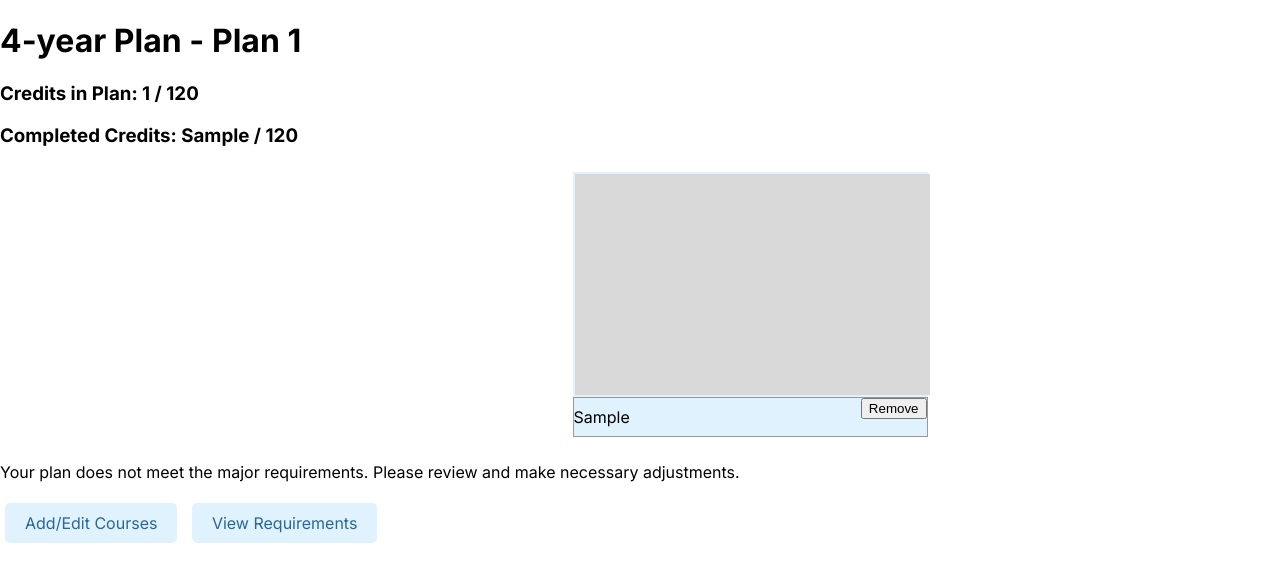
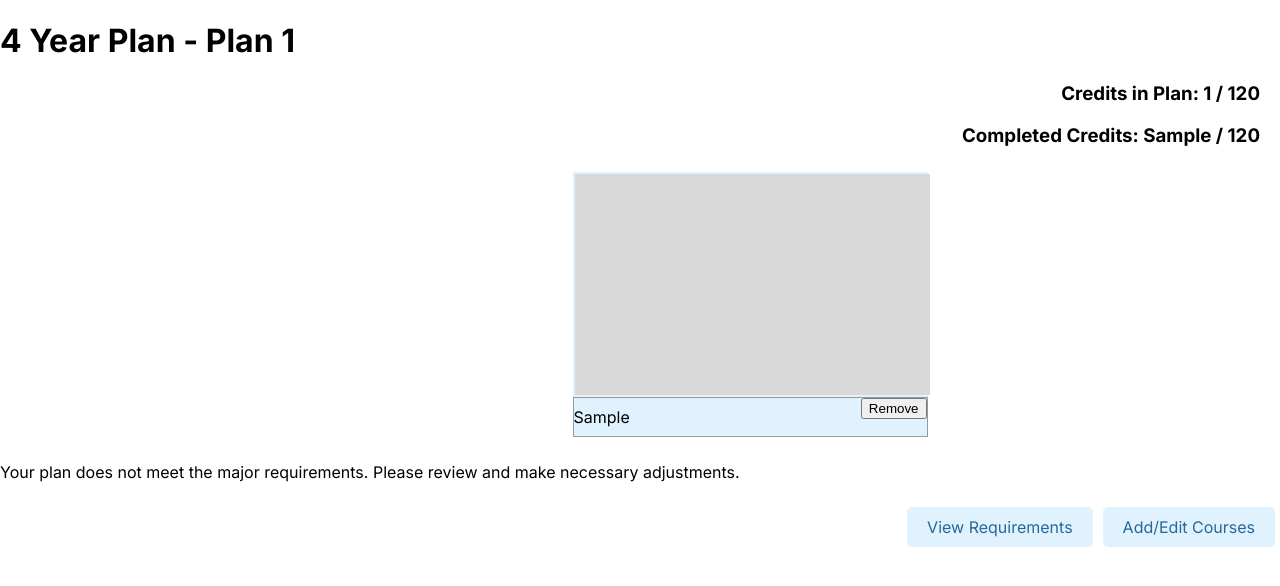
Before and after one commit to CSCI3356-Spring2024/404-Degree-Not-Found, a Django app: template templates/futureplan.html in a window 1280 px wide; the page is wider, and only the part inside the window is pictured. Shown: the part 76-662 px from the top of that part. Run offline with Django 5.2, Linux system fonts and the light colour scheme; data comes from the database, SQL or seed files in the repository; both versions use the stored data as it was after the commit; tables that the repository leaves empty hold one stand-in row (values such as "Sample post"); the template is opened without the code that fills it: values that come from a table or form of the project are taken from there, most other values are stand-ins (such as "Sample title", 1, 10 or a date in 2020); some libraries are stand-ins or nearby versions.

Commit message:
change positions of credits and buttons on plan page

```diff
--- a/static/futureplan.css
+++ b/static/futureplan.css
@@ -7,12 +7,38 @@
     display: inline-block;
     margin: 5px;
     transition: background-color 0.3s ease;
+    float: right;
 }
 
 .courses-button:hover, .requirements-button:hover {
     background-color: #286897;
     color: #E1F2FF
 }
+
+.button-container {
+    text-align: right; /* Align buttons to the right within the container */
+    margin-top: 20px; /* Adjust margin as needed */
+}
+
+.credits-container1 {
+    text-align: right;
+    margin-right: 20px; /* Adjust margin as needed */
+    margin-bottom: 10px;
+    margin-top: 0px
+}
+
+.credits-container2 {
+    text-align: right;
+    margin-right: 20px; /* Adjust margin as needed */
+}
+
+.header-container1 {
+    display: flex;
+    justify-content: space-between; /* Align items with space between */
+    align-items: flex-end; /* Vertically center items */
+    margin-bottom: 0px; /* Adjust margin as needed */
+}
+
 
 body {
     margin: 0;
--- a/templates/futureplan.html
+++ b/templates/futureplan.html
@@ -10,9 +10,15 @@
     <title>Profile</title>
 </head>
 <body>
-    <h1>4-year Plan - Plan {{plan_num}} </h1>
-    <h3> Credits in Plan: {{total_credits}} / 120 </h3>
-    <h3> Completed Credits: {{completed_credits}} / 120 </h3>
+    <div class="header-container">
+        <h1>4 Year Plan - Plan {{plan_num}} </h1>
+        <div class="credits-container1">
+            <h3> Credits in Plan: {{total_credits}} / 120 </h3>
+        </div>
+    </div>
+    <div class="credits-container2">
+        <h3> Completed Credits: {{completed_credits}} / 120 </h3>
+    </div>
     <div class="container">
         {% for semester_num, course_list in courses_by_semester %}
                 <div class="box">
@@ -60,9 +66,10 @@
     {% else %}
         <p>Your plan does not meet the major requirements. Please review and make necessary adjustments.</p>
     {% endif %}
-    <a href="{% url 'Plan:course_list' plan_id=plan_id plan_num=plan_num %}" class="courses-button" >Add/Edit Courses</a>
-    <a href="{% url 'Plan:reqs_list' %}" class="requirements-button">View Requirements</a>
-
+    <div class="button-container">
+        <a href="{% url 'Plan:course_list' plan_id=plan_id plan_num=plan_num %}" class="courses-button" >Add/Edit Courses</a>
+        <a href="{% url 'Plan:reqs_list' %}" class="requirements-button">View Requirements</a>
+    </div>
 </body>
 </html>
 {% endblock %}
```
Also changed, not shown: db.sqlite3.
